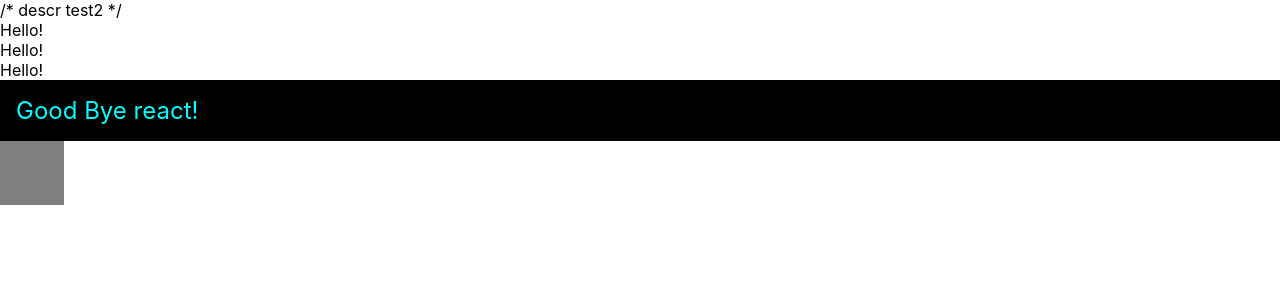
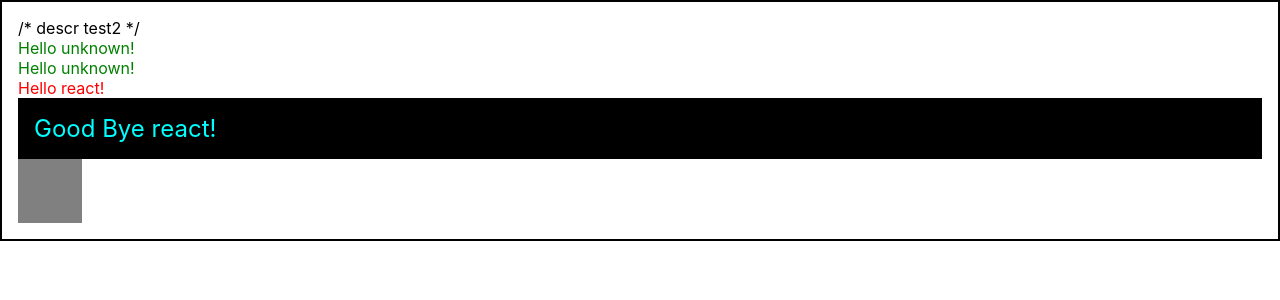
Before and after one commit to devops-future/react-A2Z, a React (Create React App) app: page / in a window 1280 px wide. Shown: the top 300 px of the page. Built offline with nearby package versions, Linux system fonts and the light colour scheme.

Commit message:
first commit

```diff
--- a/src/App.js
+++ b/src/App.js
@@ -1,5 +1,6 @@
 import react from 'react';
 import Hello from './Hello';
+import Wrapper from './Wrapper';
 import './App.css'
 
 function App() {
@@ -12,17 +13,17 @@
   }
 
   return (
-    <>
+    <Wrapper>
       {/* descr test1 */}
       /* descr test2 */
       <Hello
         // test open tag
       />
       <Hello/>
-      <Hello/>
+      <Hello name="react" color="red" />
       <div style={style}>Good Bye {name}!</div>
       <div className="gray-box"></div>
-    </>
+    </Wrapper>
   );
 }
 
--- a/src/Hello.js
+++ b/src/Hello.js
@@ -1,7 +1,12 @@
 import react from 'react';
 
-function Hello() {
-	return <div>Hello!</div>;
+function Hello({name, color}) {
+	return <div style={{color}}>Hello {name}!</div>;
+}
+
+Hello.defaultProps = {
+	name: 'unknown',
+	color: 'green'
 }
 
 export default Hello;
--- /dev/null
+++ b/src/Wrapper.js
@@ -0,0 +1,15 @@
+import React from 'react';
+
+function Wrapper({children}) {
+	const style = {
+		border: '2px solid black',
+		padding: '16px'
+	}
+	return (
+		<div style={style}>
+			{children}
+		</div>
+	)
+}
+
+export default Wrapper;
```
Also changed, not shown: 1 other file (tests, documents, lock files or other folders).
